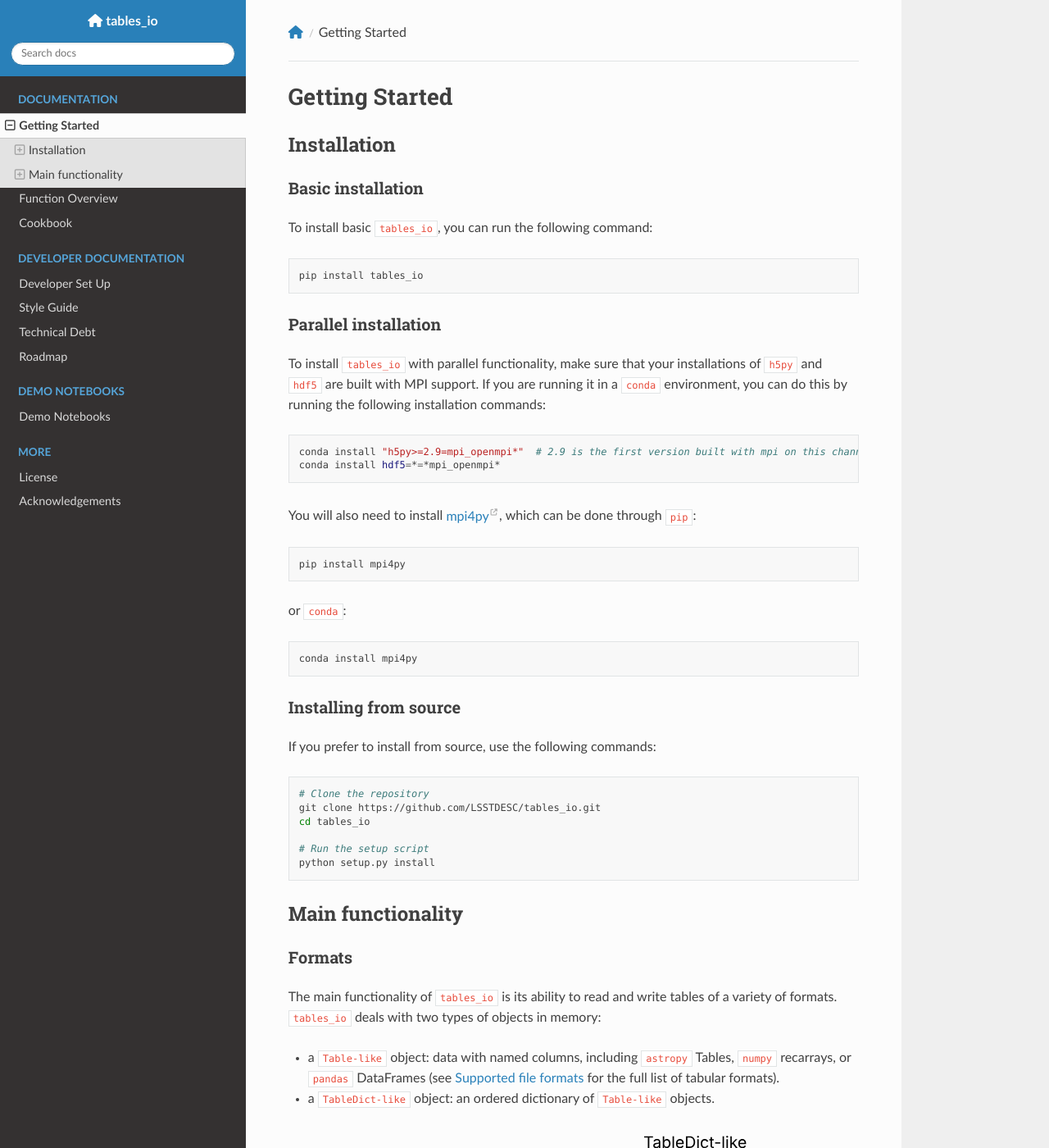
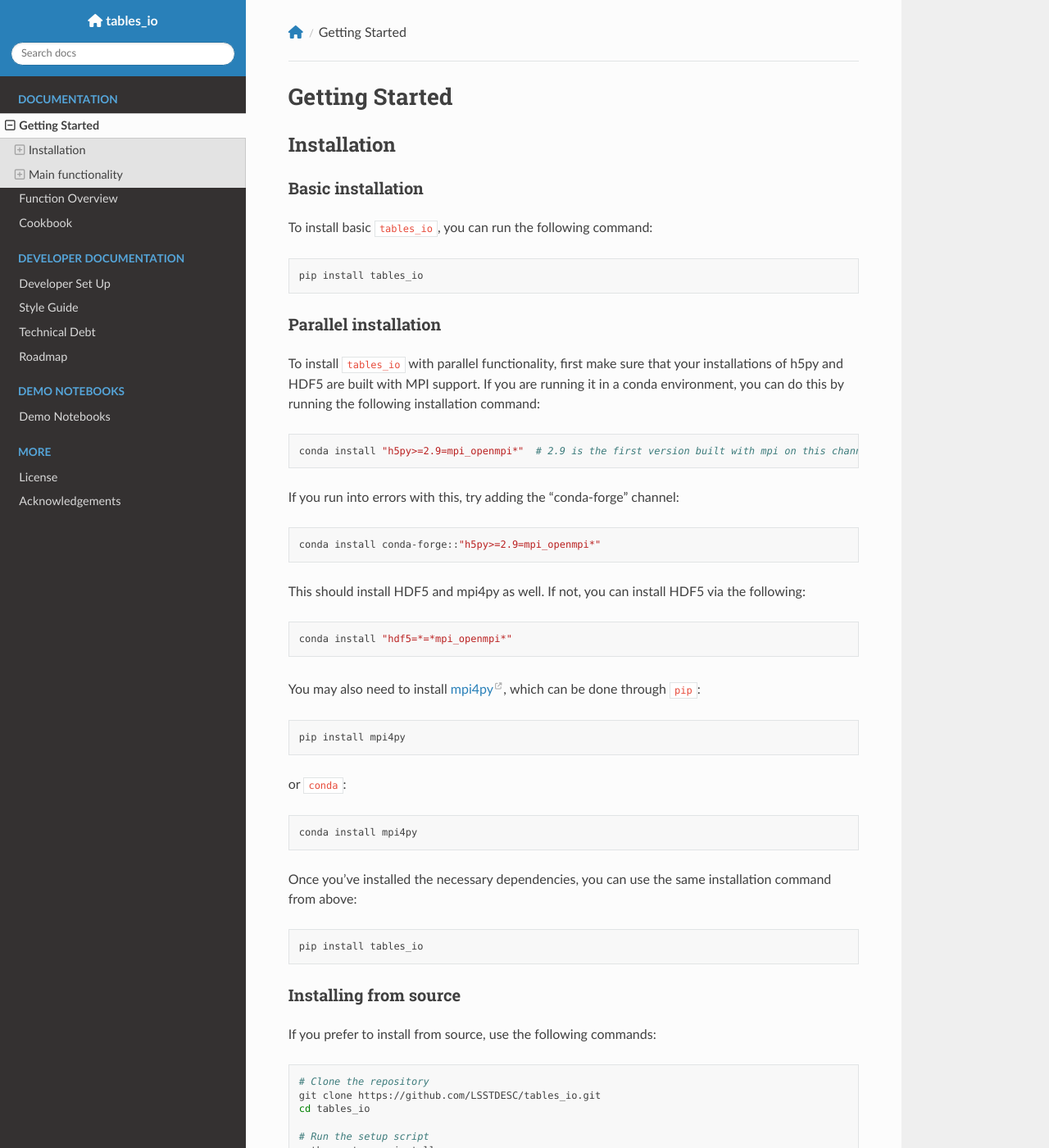
Before and after one commit to LSSTDESC/tables_io, a Sphinx documentation site: the page built from docs/quickstart.md, in a window 1280 px wide and 1400 px high. Shown: the whole window at 82% size. Built offline with Sphinx 7.4.7 and the Read the Docs theme 3.1.0, drawn with Linux system fonts in a browser that asks for light colours; nearby versions of some CDN libraries; pages that are not in the unit, such as notebooks, are missing from menus; the version number could not be read and is left out.

Commit message:
updating installation instructions for parallel installation

````diff
--- a/docs/quickstart.md
+++ b/docs/quickstart.md
@@ -14,16 +14,27 @@ pip install tables_io
 
 ### Parallel installation
 
-To install `tables_io` with parallel functionality, make sure that your installations of `h5py` and `hdf5` are built with MPI support. If you are running it in a `conda` environment, you can do this by running the following installation commands:
+To install `tables_io` with parallel functionality, first make sure that your installations of h5py and HDF5 are built with MPI support. If you are running it in a conda environment, you can do this by running the following installation command:
 
 ```bash
 
 conda install "h5py>=2.9=mpi_openmpi*"  # 2.9 is the first version built with mpi on this channel
-conda install hdf5=*=*mpi_openmpi*
 
 ```
 
-You will also need to install [mpi4py](https://mpi4py.readthedocs.io/en/stable/install.html), which can be done through `pip`:
+If you run into errors with this, try adding the "conda-forge" channel:
+
+```bash
+conda install conda-forge::"h5py>=2.9=mpi_openmpi*"
+```
+
+This should install HDF5 and mpi4py as well. If not, you can install HDF5 via the following:
+
+```bash
+conda install "hdf5=*=*mpi_openmpi*"
+```
+
+You may also need to install [mpi4py](https://mpi4py.readthedocs.io/en/stable/install.html), which can be done through `pip`:
 
 ```bash
 pip install mpi4py
@@ -33,6 +44,12 @@ or `conda`:
 
 ```bash
 conda install mpi4py
+```
+
+Once you've installed the necessary dependencies, you can use the same installation command from above:
+
+```bash
+pip install tables_io
 ```
 
 ### Installing from source
````
